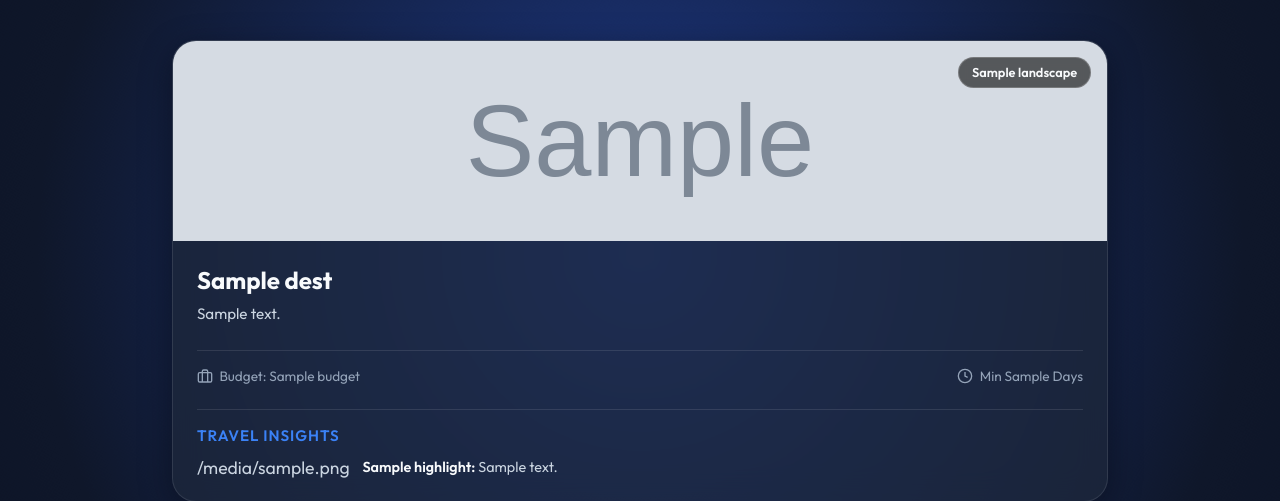
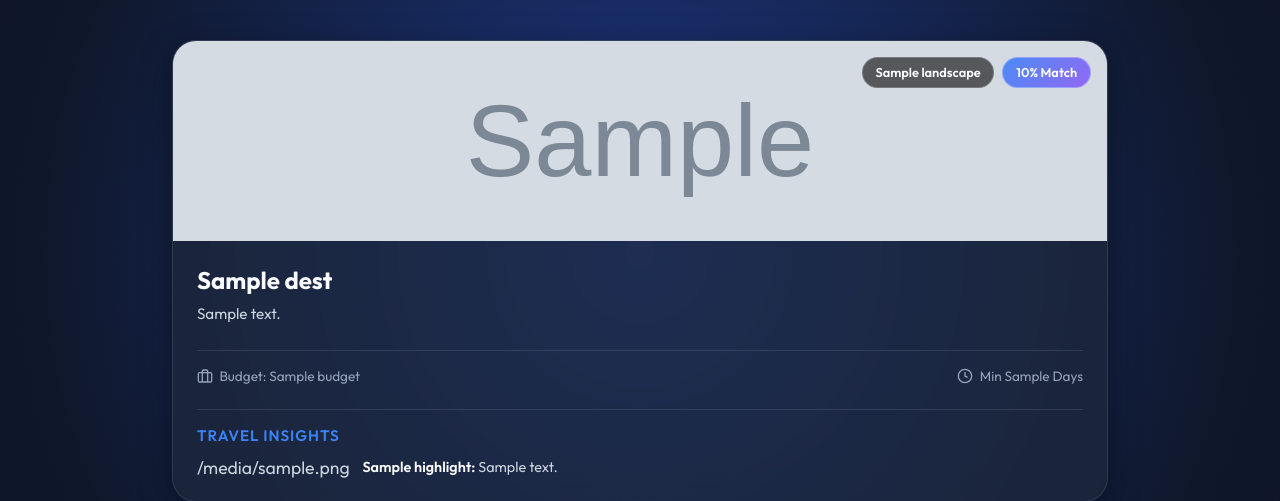
Before and after one commit to aswin695/DECISION_SYSTEM, a Flask app: template tourist_recommendation/templates/recommendation.html in a window 1280 px wide. Shown: the part 147-648 px from the top of the page. Run offline with Flask 3, Linux system fonts and the light colour scheme; the template is opened without the code that fills it: most values are stand-ins (such as "Sample title", 1, 10 or a date in 2020); grey boxes marked "Sample" are stand-in pictures.

Commit message:
made a score for suggestion

```diff
--- a/tourist_recommendation/app.py
+++ b/tourist_recommendation/app.py
@@ -211,11 +211,27 @@ def get_realtime_recommendations(age, budget, landscape, duration):
                 "image_url": info['image_url'],
                 "local_time": local_time.strftime("%I:%M %p"),
                 "time_status": "Daytime ☀️" if 6 <= hour <= 18 else "Nighttime 🌙",
-                "highlights": dest_highlights
+                "highlights": dest_highlights,
+                "raw_score": score
             }
             scored_destinations.append((score, dest_data))
 
     scored_destinations.sort(key=lambda x: x[0], reverse=True)
+
+    # Calculate relative percentage score to show how relevant they are
+    if scored_destinations:
+        top_destinations = scored_destinations[:3]
+
+        for i, (score, dest) in enumerate(top_destinations):
+            if i == 0:
+                # Top match always gets > 90%
+                dest["match_score"] = random.randint(91, 98)
+            else:
+                # 2nd and 3rd match always get between 70% and 90%
+                # Use the raw score to slightly influence where in the 70-89 range they land
+                # or just purely randomize it so it feels dynamic
+                dest["match_score"] = random.randint(72, 89)
+
     return [item[1] for item in scored_destinations[:3]]
 
 @app.route('/', methods=['GET', 'POST'])
--- a/tourist_recommendation/static/style.css
+++ b/tourist_recommendation/static/style.css
@@ -225,10 +225,15 @@ select:focus {
     transform: scale(1.08);
 }
 
-.badge {
+.badge-container {
     position: absolute;
     top: 1rem;
     right: 1rem;
+    display: flex;
+    gap: 0.5rem;
+}
+
+.badge {
     background: rgba(0, 0, 0, 0.6);
     backdrop-filter: blur(4px);
     padding: 0.4rem 0.8rem;
@@ -236,6 +241,12 @@ select:focus {
     font-size: 0.8rem;
     font-weight: 600;
     border: 1px solid rgba(255, 255, 255, 0.2);
+}
+
+.match-badge {
+    background: linear-gradient(135deg, rgba(59, 130, 246, 0.9), rgba(139, 92, 246, 0.9));
+    border-color: rgba(255, 255, 255, 0.3);
+    color: white;
 }
 
 .card-content {
--- a/tourist_recommendation/templates/recommendation.html
+++ b/tourist_recommendation/templates/recommendation.html
@@ -25,7 +25,12 @@
             <div class="destination-card glass-panel" style="animation-delay: {{ loop.index0 * 0.15 }}s;">
                 <div class="card-image-wrapper">
                     <img src="{{ dest.image_url }}" alt="{{ dest.name }}" class="card-image">
-                    <div class="badge">{{ dest.landscape }}</div>
+                    <div class="badge-container">
+                        <div class="badge">{{ dest.landscape }}</div>
+                        {% if dest.match_score %}
+                        <div class="badge match-badge">{{ dest.match_score }}% Match</div>
+                        {% endif %}
+                    </div>
                 </div>
                 <div class="card-content">
                     <h2>{{ dest.name }}</h2>
```
